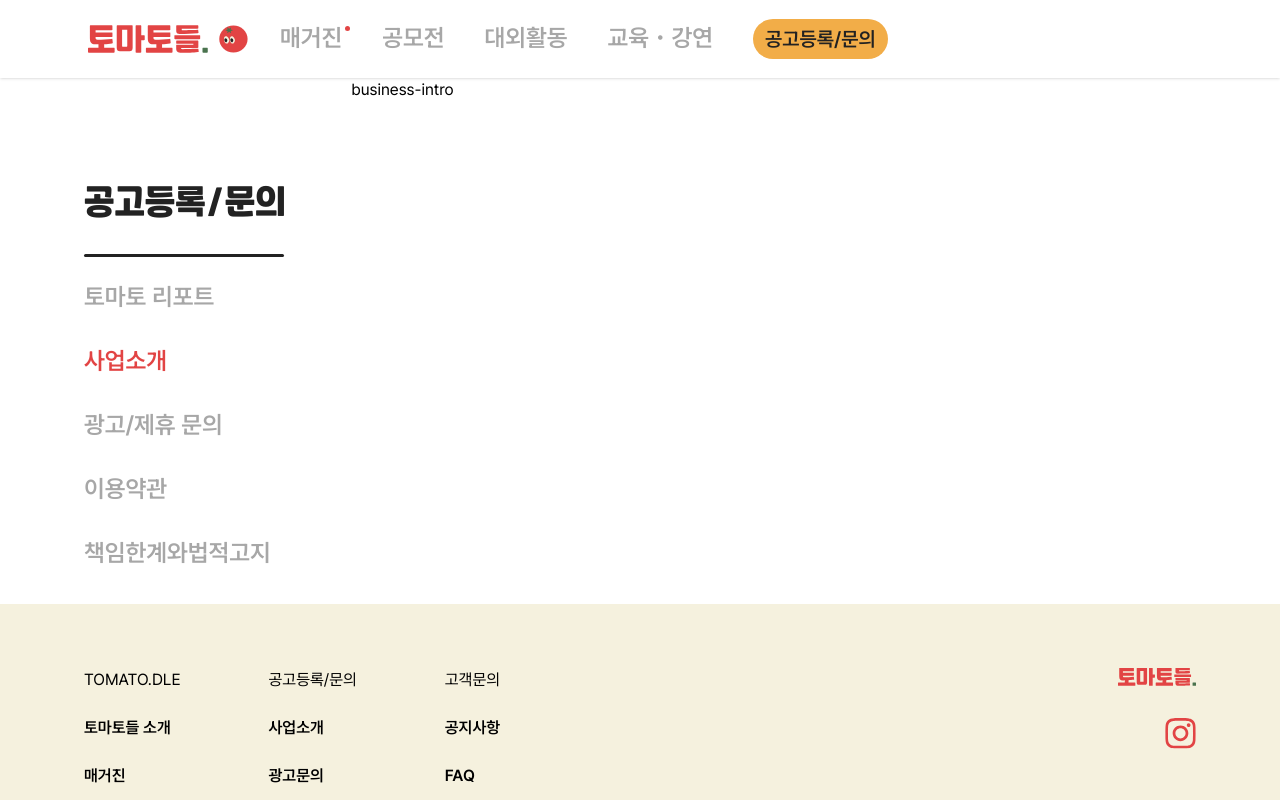
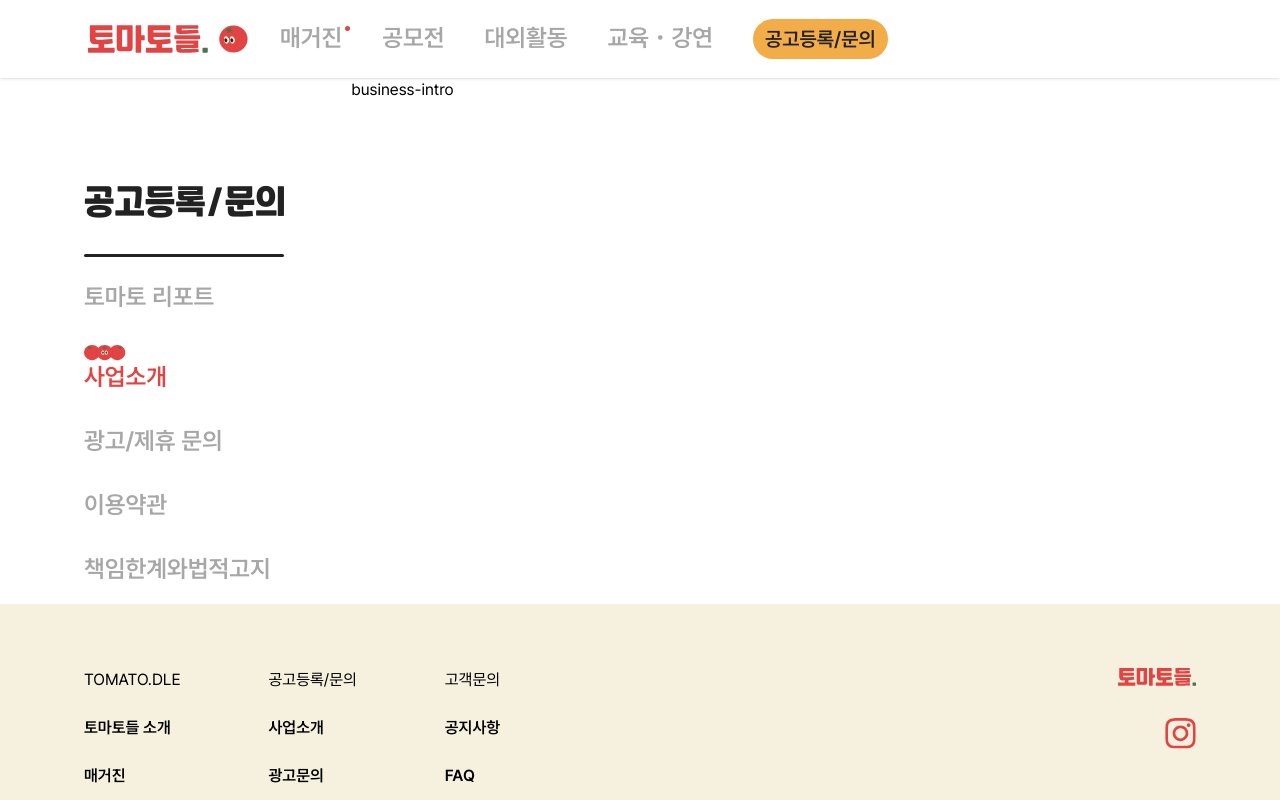
Before and after one commit to hminah0215/tomatoes, a Next.js app: page /cs in a window 1280 px wide. Shown: the top 800 px of the page. Built offline with nearby package versions, Linux system fonts and the light colour scheme.

Commit message:
refactor: Sidebar 반복문 정리 #22

```diff
--- a/src/app/cs/components/SideBar.tsx
+++ b/src/app/cs/components/SideBar.tsx
@@ -1,4 +1,5 @@
 import { Dispatch, SetStateAction } from 'react';
+import Image from 'next/image';
 
 interface SideBarProps {
   activeContent: string;
@@ -9,6 +10,14 @@ export default function SideBar({
   activeContent,
   setActiveContent,
 }: SideBarProps) {
+  const menuItems = [
+    { key: 'tomato-report', label: '토마토 리포트' },
+    { key: 'business-intro', label: '사업소개' },
+    { key: 'ad-inquiry', label: '광고/제휴 문의' },
+    { key: 'terms', label: '이용약관' },
+    { key: 'legal-notice', label: '책임한계와법적고지' },
+  ];
+
   return (
     <div className="space-y-6 mr-[64px] ml-[84px] mt-[104px]">
       {/* 제목 */}
@@ -19,62 +28,28 @@ export default function SideBar({
       {/* 구분선 */}
       <div className="w-[200px] h-[3px] bg-sub-gray-500 rounded-full mb-[24px]" />
 
-      {/* 리스트 */}
+      {/* 메뉴 */}
       <div className="space-y-[32px] w-[187px] h-[323px]">
-        <div
-          className={`text-2xl font-semibold cursor-pointer ${
-            activeContent === 'tomato-report'
-              ? 'text-point-red-500'
-              : 'text-sub-gray-200'
-          }`}
-          onClick={() => setActiveContent('tomato-report')}
-        >
-          토마토 리포트
-        </div>
-
-        <div
-          className={`text-2xl font-semibold cursor-pointer ${
-            activeContent === 'business-intro'
-              ? 'text-point-red-500'
-              : 'text-sub-gray-200'
-          }`}
-          onClick={() => setActiveContent('business-intro')}
-        >
-          사업소개
-        </div>
-
-        <div
-          className={`text-2xl font-semibold cursor-pointer ${
-            activeContent === 'ad-inquiry'
-              ? 'text-point-red-500'
-              : 'text-sub-gray-200'
-          }`}
-          onClick={() => setActiveContent('ad-inquiry')}
-        >
-          광고/제휴 문의
-        </div>
-
-        <div
-          className={`text-2xl font-semibold cursor-pointer ${
-            activeContent === 'terms'
-              ? 'text-point-red-500'
-              : 'text-sub-gray-200'
-          }`}
-          onClick={() => setActiveContent('terms')}
-        >
-          이용약관
-        </div>
-
-        <div
-          className={`text-2xl font-semibold cursor-pointer ${
-            activeContent === 'legal-notice'
-              ? 'text-point-red-500'
-              : 'text-sub-gray-200'
-          }`}
-          onClick={() => setActiveContent('legal-notice')}
-        >
-          책임한계와법적고지
-        </div>
+        {menuItems.map((item) => {
+          const isActive = activeContent === item.key;
+          return (
+            <div
+              key={item.key}
+              className={`text-2xl font-semibold cursor-pointer ${isActive ? 'text-point-red-500' : 'text-sub-gray-200'}`}
+              onClick={() => setActiveContent(item.key)}
+            >
+              {isActive && (
+                <Image
+                  src="/assets/cs/PC_sidebar_t.svg"
+                  alt="Tomato Icon"
+                  width={42}
+                  height={15}
+                />
+              )}
+              {item.label}
+            </div>
+          );
+        })}
       </div>
     </div>
   );
--- a/src/app/cs/page.tsx
+++ b/src/app/cs/page.tsx
@@ -36,7 +36,7 @@ export default function CsPage() {
         setActiveContent={setActiveContent}
       />
       {/* 선택한 콘텐츠가 표시되는 메인 영역 */}
-      <div className="flex-1">{renderContent()}</div>
+      <div className="flex">{renderContent()}</div>
     </div>
   );
 }
```
